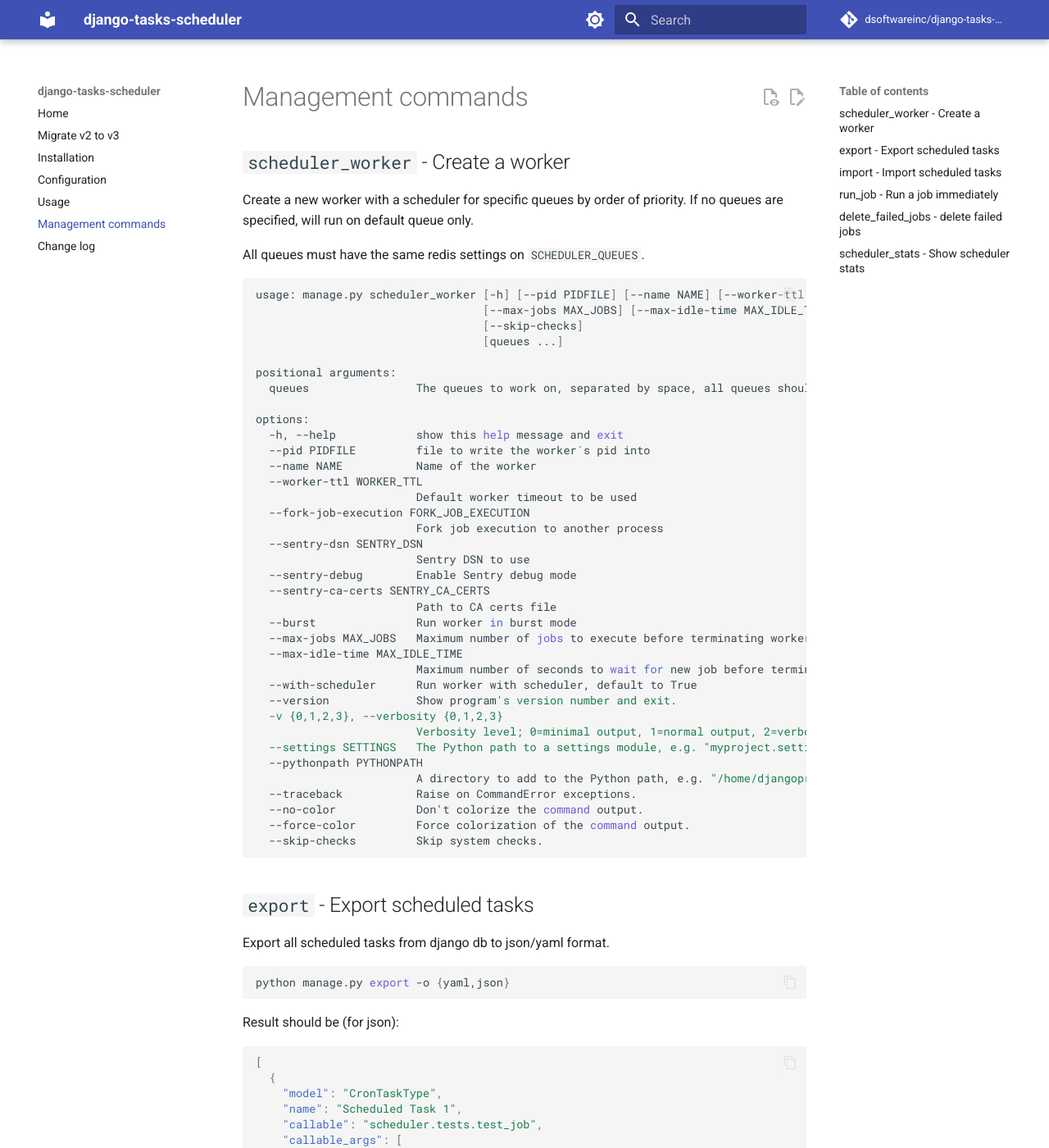
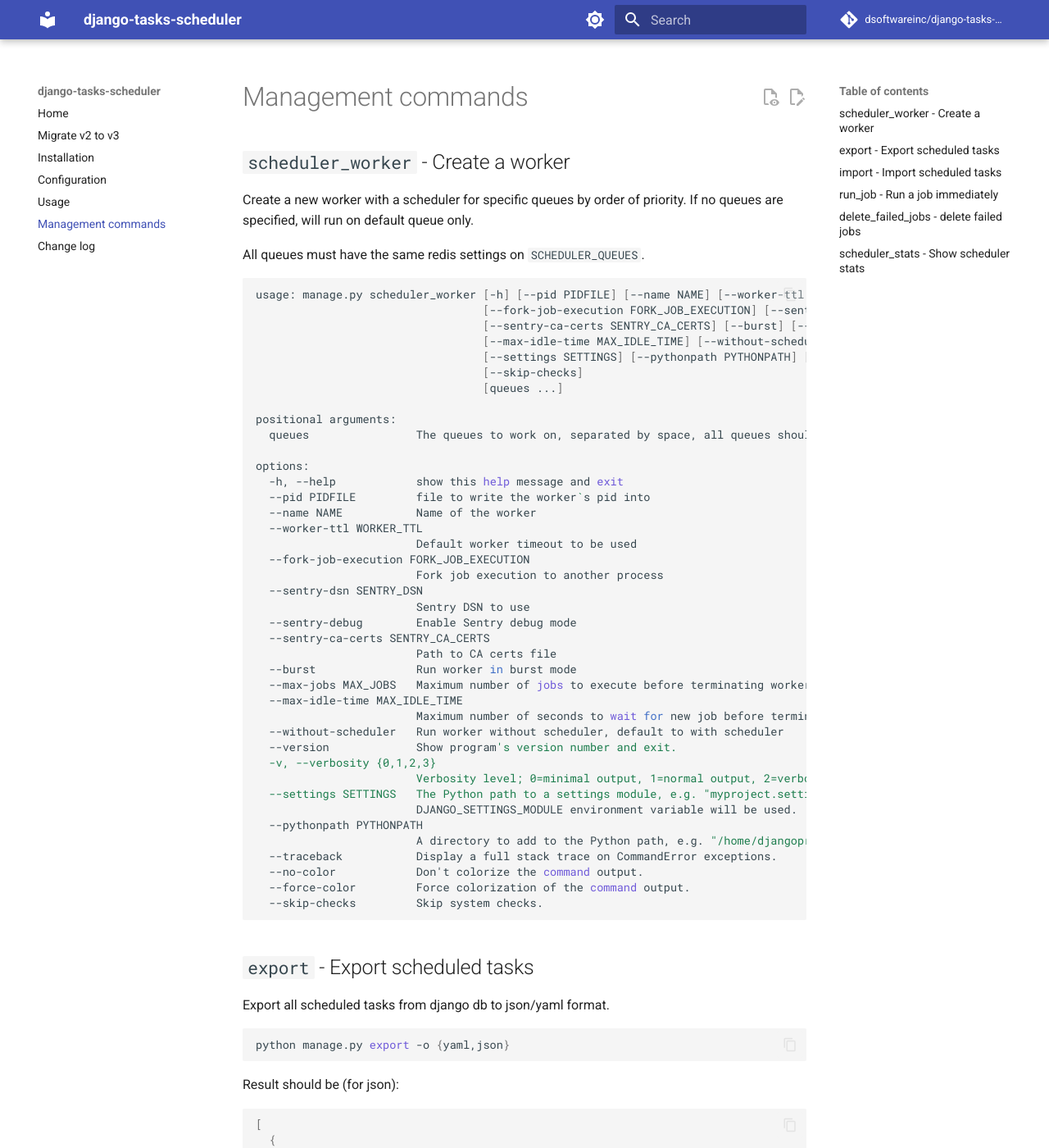
Before and after one commit to django-commons/django-tasks-scheduler, an MkDocs documentation site: the page built from docs/commands.md, in a window 1280 px wide and 1400 px high. Shown: the whole window at 82% size. Built offline with MkDocs 1.6.1 and Material for MkDocs 9.7.7, drawn with Linux system fonts in a browser that asks for light colours; comment, search, counter and statistics services are not loaded.

Commit message:
fix:scheduler_worker command argument

````diff
--- a/docs/commands.md
+++ b/docs/commands.md
@@ -8,8 +8,11 @@
 All queues must have the same redis settings on `SCHEDULER_QUEUES`.
 
 ```shell
-usage: manage.py scheduler_worker [-h] [--pid PIDFILE] [--name NAME] [--worker-ttl WORKER_TTL] [--fork-job-execution FORK_JOB_EXECUTION] [--sentry-dsn SENTRY_DSN] [--sentry-debug] [--sentry-ca-certs SENTRY_CA_CERTS] [--burst]
-                                  [--max-jobs MAX_JOBS] [--max-idle-time MAX_IDLE_TIME] [--with-scheduler] [--version] [-v {0,1,2,3}] [--settings SETTINGS] [--pythonpath PYTHONPATH] [--traceback] [--no-color] [--force-color]
+usage: manage.py scheduler_worker [-h] [--pid PIDFILE] [--name NAME] [--worker-ttl WORKER_TTL]
+                                  [--fork-job-execution FORK_JOB_EXECUTION] [--sentry-dsn SENTRY_DSN] [--sentry-debug]
+                                  [--sentry-ca-certs SENTRY_CA_CERTS] [--burst] [--max-jobs MAX_JOBS]
+                                  [--max-idle-time MAX_IDLE_TIME] [--without-scheduler] [--version] [-v {0,1,2,3}]
+                                  [--settings SETTINGS] [--pythonpath PYTHONPATH] [--traceback] [--no-color] [--force-color]
                                   [--skip-checks]
                                   [queues ...]
 
@@ -33,14 +36,15 @@
   --max-jobs MAX_JOBS   Maximum number of jobs to execute before terminating worker
   --max-idle-time MAX_IDLE_TIME
                         Maximum number of seconds to wait for new job before terminating worker
-  --with-scheduler      Run worker with scheduler, default to True
+  --without-scheduler   Run worker without scheduler, default to with scheduler
   --version             Show program's version number and exit.
-  -v {0,1,2,3}, --verbosity {0,1,2,3}
+  -v, --verbosity {0,1,2,3}
                         Verbosity level; 0=minimal output, 1=normal output, 2=verbose output, 3=very verbose output
-  --settings SETTINGS   The Python path to a settings module, e.g. "myproject.settings.main". If this isn't provided, the DJANGO_SETTINGS_MODULE environment variable will be used.
+  --settings SETTINGS   The Python path to a settings module, e.g. "myproject.settings.main". If this isn't provided, the
+                        DJANGO_SETTINGS_MODULE environment variable will be used.
   --pythonpath PYTHONPATH
                         A directory to add to the Python path, e.g. "/home/djangoprojects/myproject".
-  --traceback           Raise on CommandError exceptions.
+  --traceback           Display a full stack trace on CommandError exceptions.
   --no-color            Don't colorize the command output.
   --force-color         Force colorization of the command output.
   --skip-checks         Skip system checks.
--- a/pyproject.toml
+++ b/pyproject.toml
@@ -4,7 +4,7 @@
 
 [project]
 name = "django-tasks-scheduler"
-version = "4.0.2"
+version = "4.0.3"
 description = "An async job scheduler for django using redis/valkey brokers"
 authors = [{ name = "Daniel Moran", email = "daniel@moransoftware.ca" }]
 requires-python = "~=3.10"
````
Also changed, not shown: docs/changelog.md (+7 -0 lines), 3 other files.
